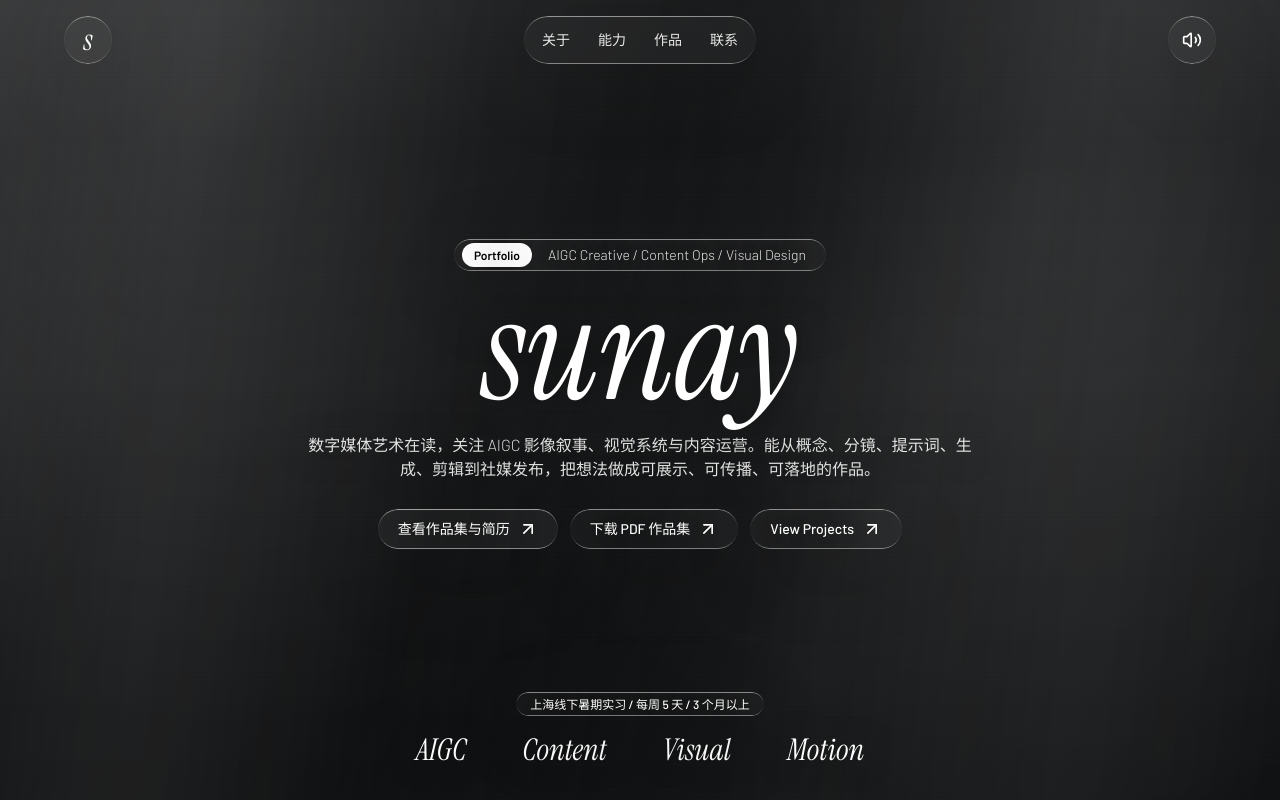
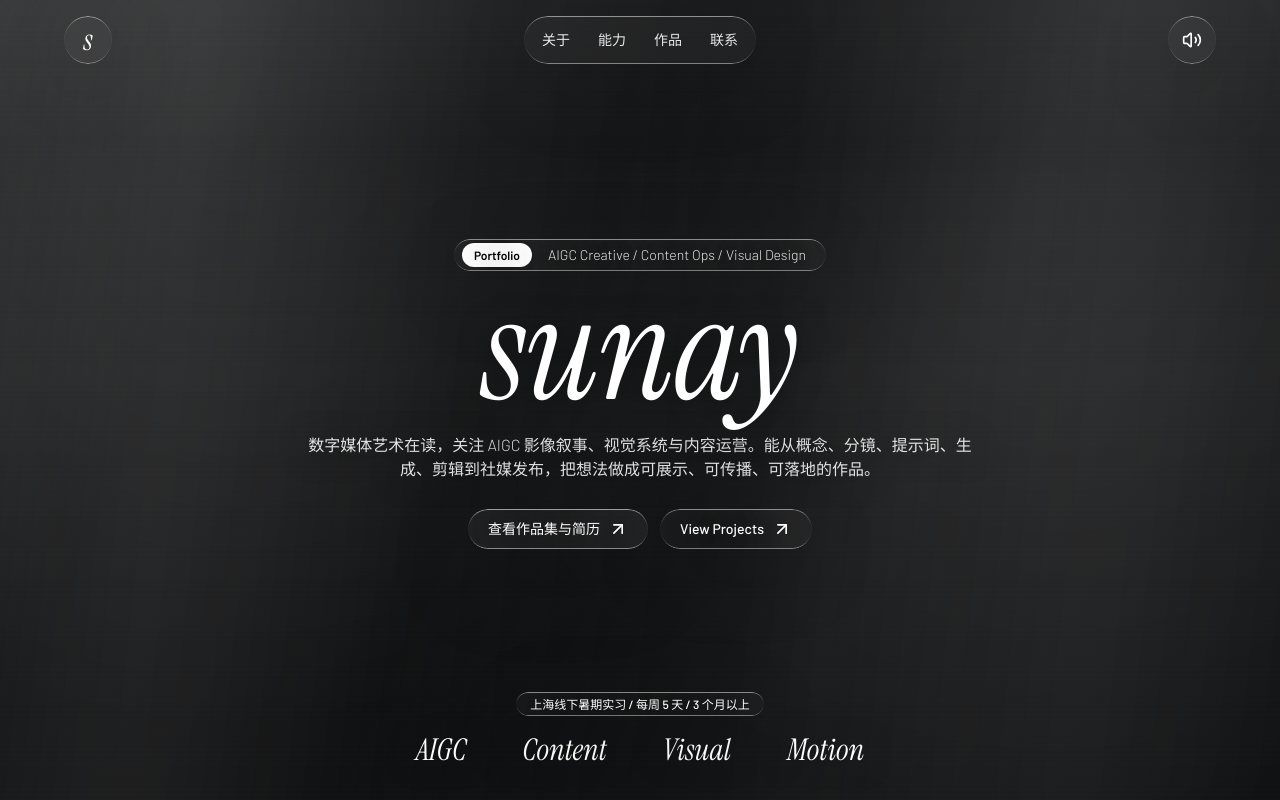
Before and after one commit to sunay04/sunay04.github.io, a React (Vite) app: page / in a window 1280 px wide. Shown: the top 800 px of the page. Built offline with nearby package versions, Linux system fonts and the light colour scheme.

Commit message:
Remove portfolio PDF entry points

```diff
--- a/src/components/FooterSection.tsx
+++ b/src/components/FooterSection.tsx
@@ -25,18 +25,9 @@ export function FooterSection() {
         >
           <div className="grid gap-8 p-6 md:grid-cols-[minmax(0,1fr)_auto] md:items-end md:p-8 lg:p-10">
             <p className="cosmic-copy max-w-2xl text-sm font-light leading-relaxed md:text-base">
-              这是我的在线作品入口。投递时可以直接附上网站，也可以下载完整 PDF 作品集和两版岗位导向简历。联系方式请以简历 PDF 为准。
+              这是我的在线作品入口。投递时可以直接附上网站，也可以下载两版岗位导向简历。联系方式请以简历 PDF 为准。
             </p>
             <div className="flex flex-col items-start gap-3 md:items-end">
-              <a
-                href={profile.portfolioUrl}
-                target="_blank"
-                rel="noreferrer"
-                className="liquid-glass-strong inline-flex items-center justify-center gap-2 whitespace-nowrap rounded-full px-5 py-2.5 text-sm font-medium text-white transition duration-200 hover:scale-[1.02] active:scale-[0.98]"
-              >
-                打开完整作品集 PDF
-                <ArrowUpRight aria-hidden="true" className="h-4 w-4" />
-              </a>
               <a
                 href={profile.resumeOpsUrl}
                 target="_blank"
--- a/src/components/HeroSection.tsx
+++ b/src/components/HeroSection.tsx
@@ -78,15 +78,6 @@ export function HeroSection() {
         >
           <ContactButton />
           <a
-            href={profile.portfolioUrl}
-            target="_blank"
-            rel="noreferrer"
-            className="liquid-glass inline-flex items-center justify-center gap-2 whitespace-nowrap rounded-full px-5 py-2.5 text-sm font-medium text-white transition duration-200 hover:bg-white/10 active:scale-[0.98]"
-          >
-            下载 PDF 作品集
-            <ArrowUpRight aria-hidden="true" className="h-5 w-5" />
-          </a>
-          <a
             href="#projects"
             className="liquid-glass inline-flex items-center justify-center gap-2 whitespace-nowrap rounded-full px-5 py-2.5 text-sm font-medium text-white transition duration-200 hover:bg-white/10 active:scale-[0.98]"
           >
--- a/src/components/ProjectsSection.tsx
+++ b/src/components/ProjectsSection.tsx
@@ -240,7 +240,9 @@ function ProjectCard({ project, index }: ProjectCardProps) {
                 ))}
               </div>
 
-              <LiveProjectButton href={project.liveUrl} label={project.linkLabel} />
+              {project.liveUrl ? (
+                <LiveProjectButton href={project.liveUrl} label={project.linkLabel} />
+              ) : null}
 
               <ProjectResources resources={project.resources} />
             </div>
--- a/src/content/portfolio.ts
+++ b/src/content/portfolio.ts
@@ -24,8 +24,8 @@ export type Project = {
   summary: string;
   tags: string[];
   metrics: string[];
-  liveUrl: string;
-  linkLabel: string;
+  liveUrl?: string;
+  linkLabel?: string;
   resources?: ProjectResource[];
   hero: PortfolioImage;
   heroSupport?: PortfolioImage;
@@ -57,7 +57,6 @@ export const profile = {
   availability: "上海线下暑期实习 / 每周 5 天 / 3 个月以上",
   contactLabel: "查看作品集与简历",
   contactUrl: "#footer-contact",
-  portfolioUrl: "/portfolio/liuyan-portfolio-aigc.pdf",
   resumeOpsUrl: "/portfolio/liuyan-resume-aigc-ops.pdf",
   resumeVisualUrl: "/portfolio/liuyan-resume-visual-aigc.pdf",
 };
@@ -127,8 +126,6 @@ export const projects: Project[] = [
       "一支 3 分钟自我表达短片，以年轻人被现实与理想拉扯的双重生活为核心。项目把剧本拆成可执行的镜头系统，再用 AI 生成与剪辑完成压抑到温暖的情绪转向，重点展示我对主题、分镜、镜头情绪和成片节奏的控制。",
     tags: ["49 镜头分镜", "Midjourney", "即梦", "可灵", "PR / 剪映"],
     metrics: ["3 分钟成片", "成片关键帧", "从剧本到成片独立完成"],
-    liveUrl: "/portfolio/liuyan-portfolio-aigc.pdf",
-    linkLabel: "打开作品集 PDF",
     resources: [
       {
         label: "观看《悬置》视频",
@@ -230,8 +227,6 @@ export const projects: Project[] = [
       "围绕 GENTLE MONSTER 的先锋、异质和实验感，建立一套带有冒险叙事的品牌视觉系统。项目覆盖主视觉、海报、橱窗、产品视觉、周边与动态延展，重点体现从单张视觉到品牌应用场景的完整推演。",
     tags: ["品牌命题", "主视觉", "字体设计", "橱窗 / 周边", "动态延展"],
     metrics: ["5 人团队协作", "完整品牌延展", "多场景应用"],
-    liveUrl: "/portfolio/liuyan-portfolio-aigc.pdf",
-    linkLabel: "查看项目页",
     resources: [
       {
         label: "打开完整版长图",
@@ -347,8 +342,6 @@ export const projects: Project[] = [
       "在山西大同东南邑落地 2 个月线下快闪项目。前期通过实地与线上调研观察 10+ 同类店铺，随后设计套餐、物料和小红书发布节奏，把文化体验转化为可被游客理解和购买的线下服务。",
     tags: ["线下快闪", "小红书运营", "服务设计", "活动策划"],
     metrics: ["2 个月运营", "10+ 店铺调研", "36 篇小红书笔记"],
-    liveUrl: "/portfolio/liuyan-portfolio-aigc.pdf",
-    linkLabel: "查看运营案例",
     hero: {
       src: "/portfolio/haina-market-service.png",
       alt: "海娜文化快闪集市现场服务与招牌",
```
Also changed, not shown: assets/index.js.
